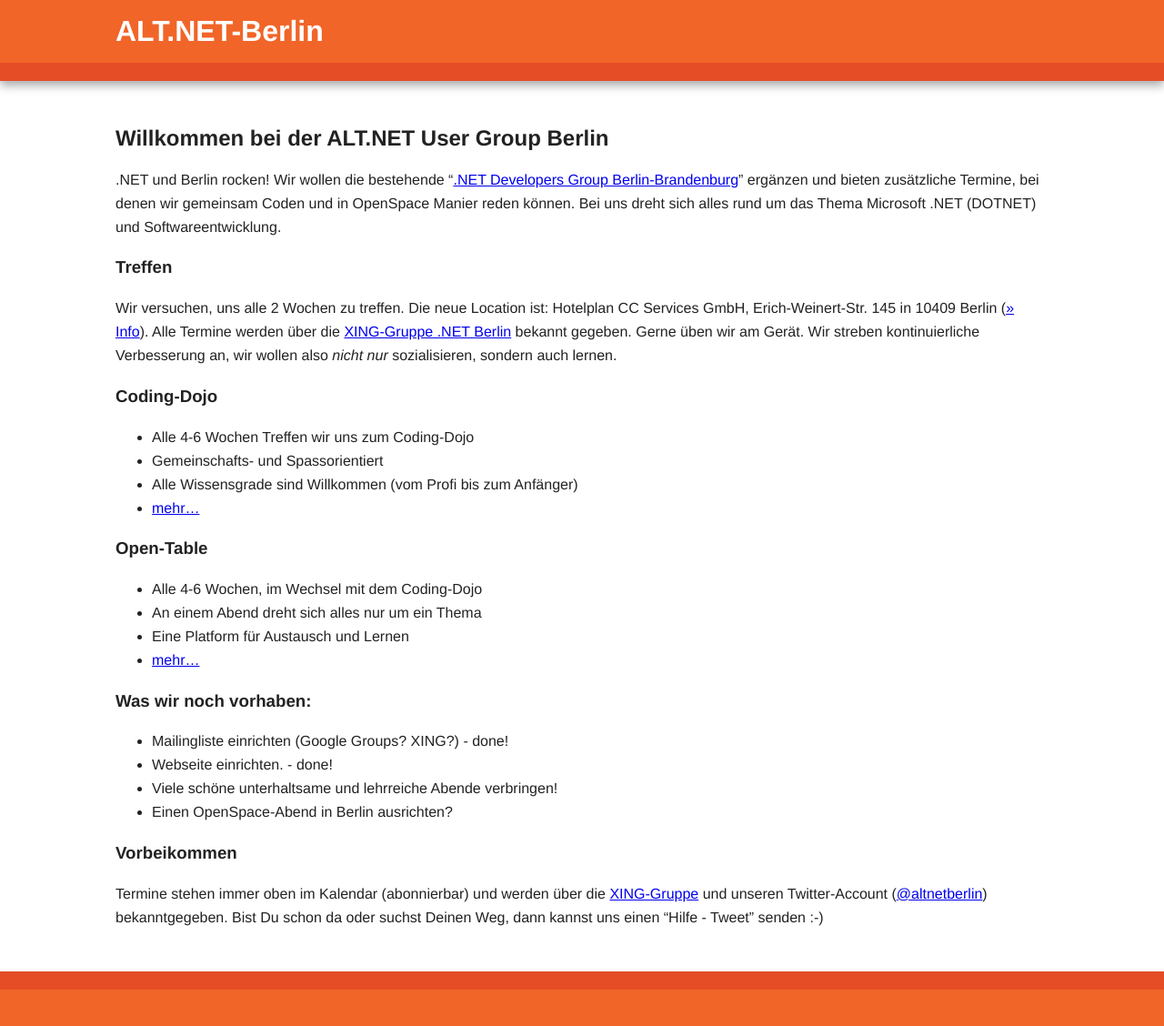
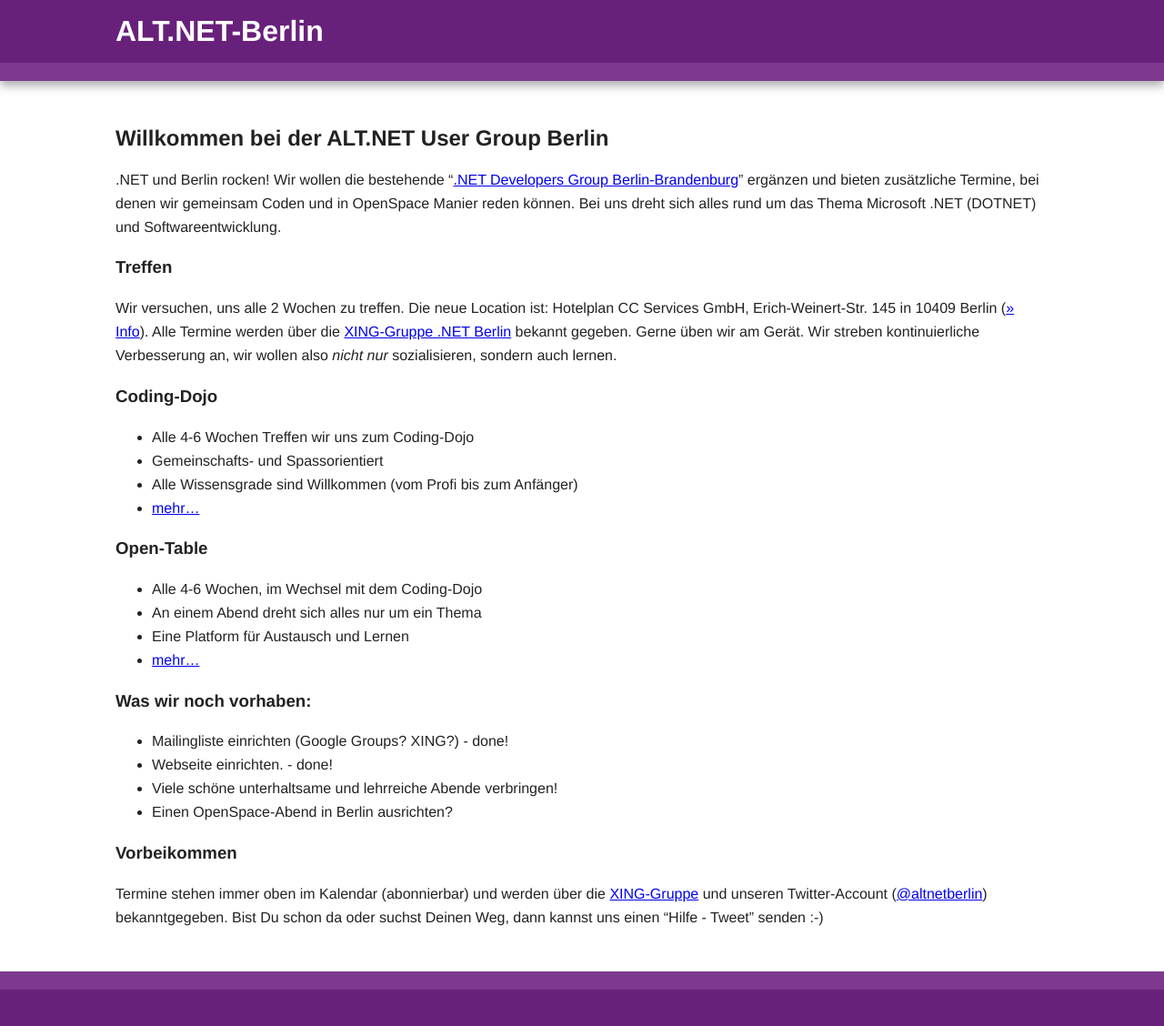
Before and after one commit to altnetberlin/altnetberlin.github.io, a Jekyll site: the page built from index.md, in a window 1280 px wide. Shown: the whole page at 91% size. Built offline with Jekyll 4.4.1, drawn with Linux system fonts in a browser that asks for light colours; nearby versions of some CDN libraries; Markdown is read by kramdown in place of the engine named in the settings.

Commit message:
change color scheme

```diff
--- a/css/main.css
+++ b/css/main.css
@@ -70,23 +70,19 @@ body {
     margin: 0 5%;
 }
 
-/* ===================
-    ALL: Orange Theme
-   =================== */
-
 .header-container {
-    border-bottom: 20px solid #e44d26;
+    border-bottom: 20px solid #7C398D;
 }
 
 .footer-container,
 .main aside {
-    border-top: 20px solid #e44d26;
+    border-top: 20px solid #7C398D;
 }
 
 .header-container,
 .footer-container,
 .main aside {
-    background: #f16529;
+    background: #68217a;
 }
 
 .title {
@@ -112,7 +108,7 @@ nav a {
     font-weight: bold;
 
     color: white;
-    background: #e44d26;
+    background: #7C398D;
 }
 
 nav a:hover,
```
